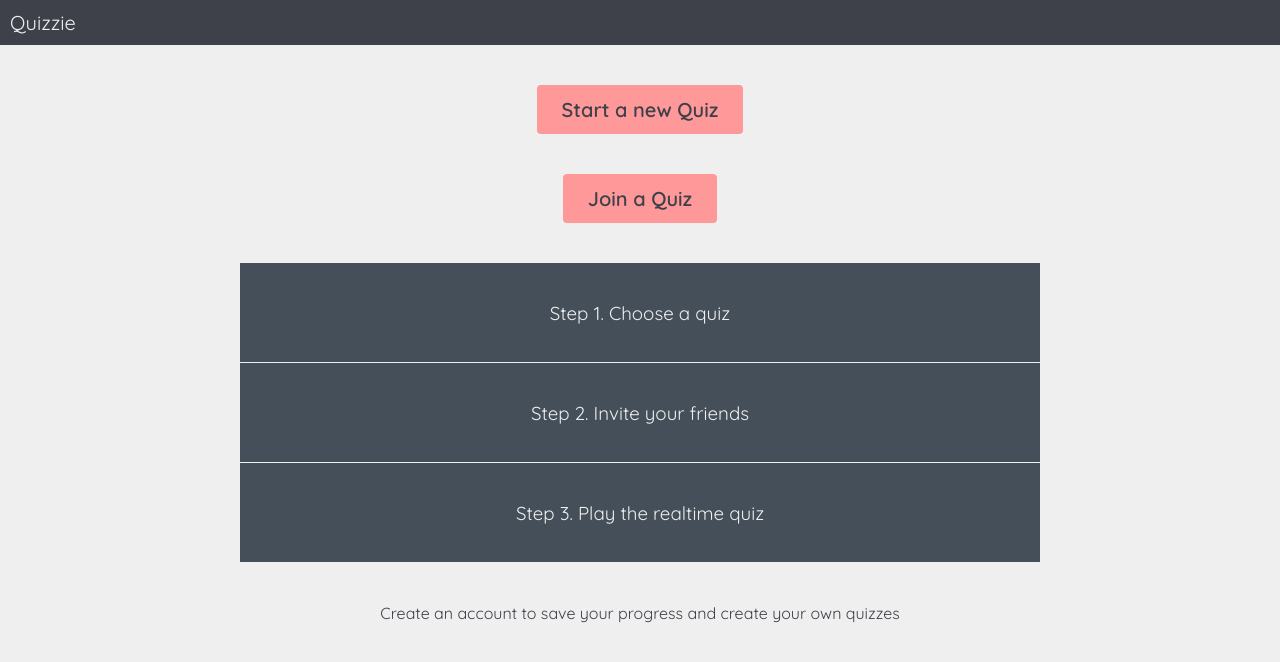
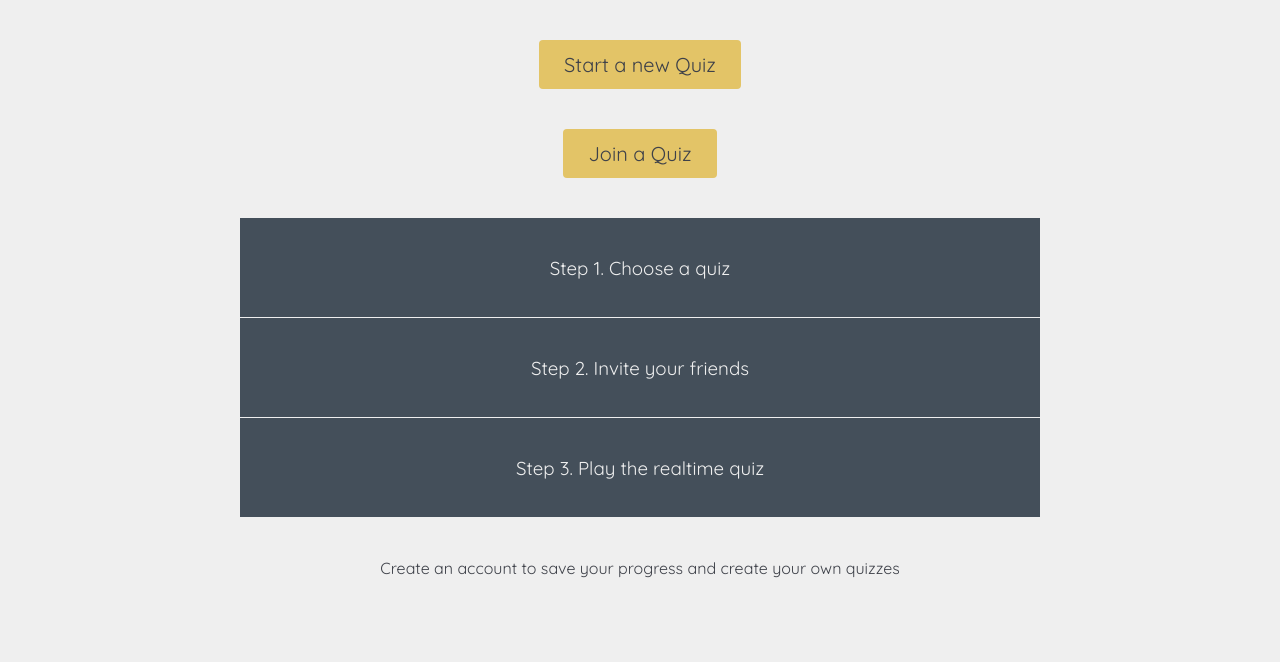
Before and after one commit to hseager/quizzie, a Next.js app: page / in a window 1280 px wide. Shown: the top 662 px of the page. Built offline with nearby package versions, Linux system fonts and the light colour scheme.

Commit message:
Improved styling more

```diff
--- a/components/layout.js
+++ b/components/layout.js
@@ -1,5 +1,5 @@
 import Head from 'next/head'
-import styles from '../styles/layout.module.css'
+import layout from '../styles/layout.module.css'
 
 export default function Layout({children}) {
     return (
@@ -12,13 +12,8 @@ export default function Layout({children}) {
                 <title>Quizzie - Live Quiz with your friends</title>
                 <link href="https://fonts.googleapis.com/css2?family=Quicksand:wght@400;600&display=swap" rel="stylesheet" />
             </Head>
-            <header className={styles.header}>
-                <h1 className={styles.title}>Quizzie</h1>
-            </header>
-            <div className={styles.container}>
-                <main>
-                    {children}
-                </main>
+            <div className={layout.container}>
+                {children}
             </div>
         </>
     )
--- a/components/lobby.js
+++ b/components/lobby.js
@@ -1,4 +1,3 @@
-import styles from '../styles/lobby.module.css'
 import useSocket from '../hooks/useSocket'
 import buttonStyles from '../styles/buttons.module.css'
 import { useState, useEffect } from 'react'
@@ -6,6 +5,8 @@ import { getUserId } from '../libs/localStorage'
 import fetch from 'isomorphic-unfetch'
 import { useRouter } from 'next/router'
 import config from '../libs/config'
+import layout from '../styles/layout.module.css'
+import styles from '../styles/lobby.module.css'
 
 export default function Lobby({ data, quizData }) {
 
@@ -75,7 +76,7 @@ export default function Lobby({ data, quizData }) {
 
     return (
         <>
-            <h1 className={styles.title}>Invite your friends</h1>
+            <h1 className={layout.title}>Invite your friends</h1>
             {
                 lobby.players &&
                 lobby.players.length > 0 &&
--- a/pages/quiz/[slug].js
+++ b/pages/quiz/[slug].js
@@ -5,7 +5,7 @@ import Results from '../../components/results'
 import fetch from 'isomorphic-unfetch'
 import useSocket from '../../hooks/useSocket'
 import { useState, useEffect } from 'react'
-import styles from '../../styles/layout.module.css'
+import layout from '../../styles/layout.module.css'
 
 export default function Quiz({ quiz, lobby }) {
 
@@ -26,8 +26,7 @@ export default function Quiz({ quiz, lobby }) {
 
     return (
         <Layout>
-            <div className={styles.section}>
-                <p>Play the Quiz: <strong>{quiz.name}</strong></p>
+            <div className={layout.fullHeightPage}>
                 {
                     status == 'lobby' &&
                     <Lobby data={lobby} quizData={quiz} />
--- a/pages/quizzes.js
+++ b/pages/quizzes.js
@@ -26,6 +26,7 @@ const Quizzes = function({ data }) {
                                     <a>{quiz.name}</a>
                                 </Link>
                             </h4>
+                            <p>{quiz.questions.length + 1} Questions</p>
                         </div>
                     ))}
                 </div>
--- a/styles/buttons.module.css
+++ b/styles/buttons.module.css
@@ -5,15 +5,12 @@
     cursor: pointer;
     font-size: 20px;
     color: inherit;
-    /* box-shadow: var(--color1) 0px 1px 3px; */
     display: inline-block;
     outline: none;
     background: var(--color3);
     color: var(--text-dark);
-    font-weight: bold;
 }
 
 .button:active{
-    /* box-shadow: var(--color1) 0px 0px 3px; */
-    margin: 2px 0 -2px;
+    transform: translate(0, 2px);
 }
--- a/styles/globals.css
+++ b/styles/globals.css
@@ -1,12 +1,15 @@
 :root {
     --color1: #3e4149;
     --color2: #444f5a;
-    --color3: #ff9999;
+    --color3: #e3c467;
     --color4: #ffc8c8;
     --color5: #efefef;
     --font-size: 16px;
     --font: 'Quicksand','Arial', sans-serif;
     --text-dark: var(--color1);
+    --spacing-small: 10px;
+    --spacing-medium: 15px;
+    --spacing-large: 40px;
 }
 
 * {
@@ -30,12 +33,12 @@ a {
 }
 
 p {
-    margin: 15px 0;
+    margin: 0 0 var(--spacing-medium) 0;
 }
 
 ul {
-    margin: 15px 0;
-    padding: 0 40px;
+    margin: var(--spacing-medium) 0;
+    padding: 0 var(--spacing-large);
 }
 
 textarea {
--- a/styles/layout.module.css
+++ b/styles/layout.module.css
@@ -3,24 +3,37 @@
     margin: auto;
 }
 
+.main {
+    padding: var(--spacing-small);
+}
+
 .header {
-    padding: 10px;
-    margin:0 0 10px;
+    padding: var(--spacing-small);
+    margin: 0 0 var(--spacing-small);
     /* box-shadow: 0px 0px 6px #d9bc9d; */
     background: var(--color1);
     color: var(--color5);
 }
 
-.title {
+.logo {
     font-size: 20px;
     font-weight: normal;
 }
 
 .section {
-    margin: 40px 0;
-    padding: 0 10px;
+    margin: var(--spacing-large) 0;
+    padding: 0 var(--spacing-small);
 }
 
 .section:first-child{
     margin-top: 0;
 }
+
+.title {
+    margin: 0 0 var(--spacing-medium)
+}
+
+.fullHeightPage {
+    padding: 10px;
+    height: 100vh;
+}
--- a/styles/lobby.module.css
+++ b/styles/lobby.module.css
@@ -1,9 +1,5 @@
 .playerInLobby{
     font-weight: bold;
-}
-
-.title {
-    margin: 0 0 15px;
 }
 
 .invitePanel{
--- a/styles/quizzes.module.css
+++ b/styles/quizzes.module.css
@@ -4,7 +4,7 @@
 }
 
 .title{
-    margin: 0 0 15px;
+    margin: 20px 0;
 }
 
 .quizList {
@@ -26,4 +26,5 @@
 
 .quizName {
     margin: 0;
+    font-size: 18px;
 }
```
Also changed, not shown: components/quizQuestions.js (+12 -11 lines), styles/questions.module.css (+23 -0 lines), libs/socketIoServer.js.
